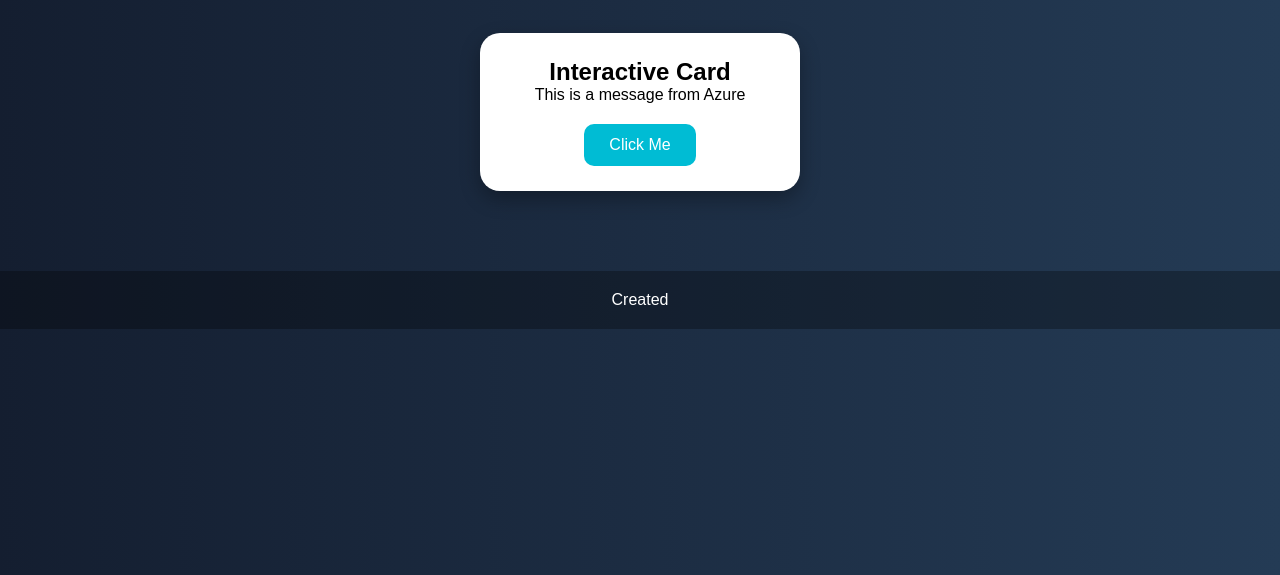
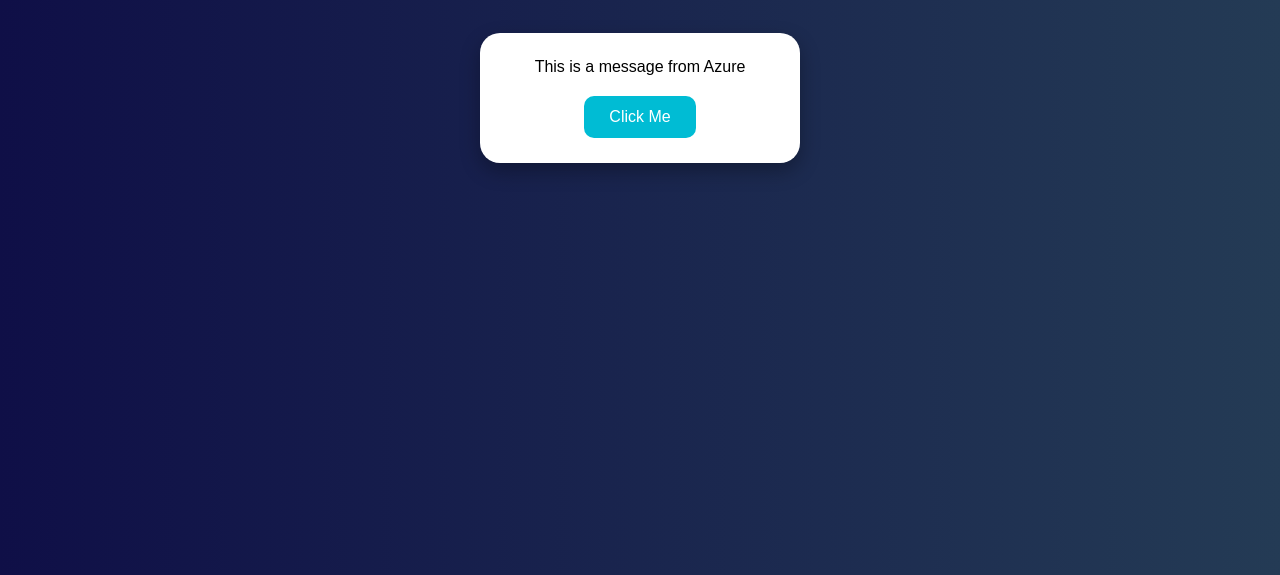
Before and after one commit to Sanika21-ml/Azure-DevOps, a website: page Day3/webapp-code/index.html in a window 1280 px wide. Shown: the part 225-800 px from the top of the page. Drawn offline with Linux system fonts and the light colour scheme.

Commit message:
Web page Updated

```diff
--- a/Day3/webapp-code/index.html
+++ b/Day3/webapp-code/index.html
@@ -14,7 +14,7 @@
     }
 
     body{
-      background: linear-gradient(to right, #141e30, #243b55);
+      background: linear-gradient(to right, #0f0f47, #243b55);
       color:white;
       text-align:center;
       min-height:100vh;
@@ -127,12 +127,6 @@
       display:block;
     }
 
-    footer{
-      margin-top:80px;
-      padding:20px;
-      background:rgba(0,0,0,0.3);
-    }
-
   </style>
 </head>
 
@@ -150,7 +144,6 @@
     <br><br>
 
     <div class="card">
-      <h2>Interactive Card</h2>
       <p>This is a message from Azure</p>
 
       <button onclick="openPopup()">
@@ -175,9 +168,6 @@
     </button>
   </div>
 
-  <footer>
-    <p>Created</p>
-  </footer>
 
   <script>
 
```
